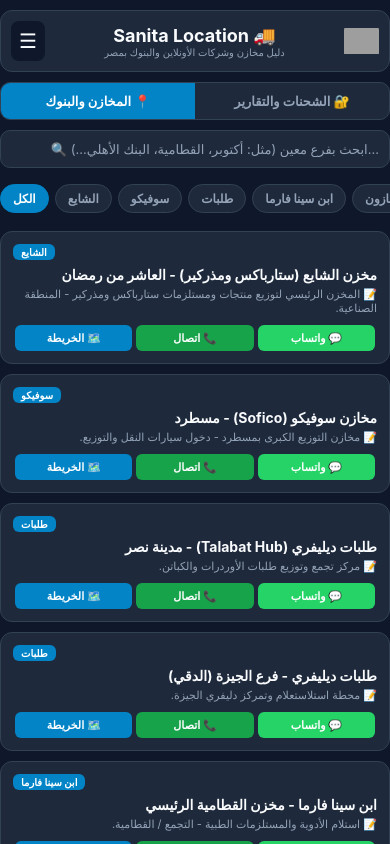
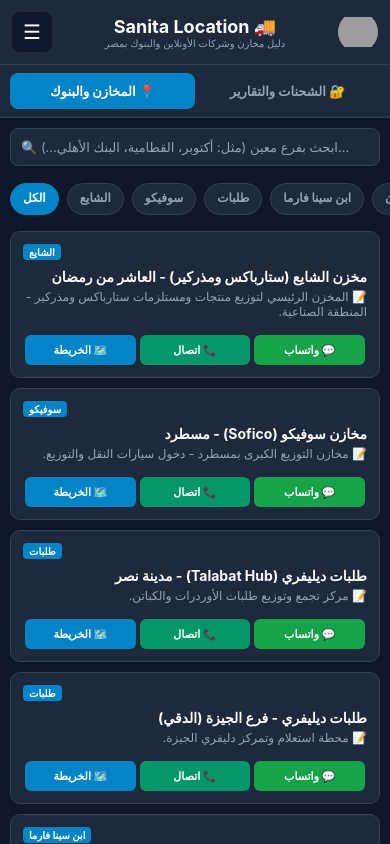
Before and after one commit to bodaahmed500a-ops/sanita-location, a React Native app: screen / in a window 390 px wide. Built offline with nearby package versions, Linux system fonts and the light colour scheme; grey boxes are pictures that could not be loaded.

Commit message:
Update App.js

```diff
--- a/App.js
+++ b/App.js
@@ -40,7 +40,7 @@
     name: 'طلبات ديليفري - فرع الجيزة (الدقي)',
     company: 'طلبات',
     phone: '19912',
-    notes: 'محطة استلاستعلام وتمركز دليفري الجيزة.',
+    notes: 'محطة استعلام وتمركز دليفري الجيزة.',
     mapsUrl: 'https://maps.google.com/?q=Talabat+Dokki'
   },
   {
@@ -819,452 +819,86 @@
 }
 
 const styles = StyleSheet.create({
-  container: {
-    flex: 1,
-    paddingHorizontal: 12,
-    paddingTop: 10,
-  },
-  offlineBanner: {
-    backgroundColor: '#EF4444',
-    padding: 6,
-    borderRadius: 6,
-    alignItems: 'center',
-    marginBottom: 8,
-  },
-  offlineText: {
-    color: '#FFF',
-    fontSize: 12,
-    fontWeight: 'bold',
-  },
-  header: {
-    flexDirection: 'row',
-    alignItems: 'center',
-    padding: 10,
-    borderRadius: 12,
-    borderWidth: 1,
-    marginBottom: 10,
-  },
-  menuBtn: {
-    padding: 8,
-    borderRadius: 8,
-  },
-  headerTextContainer: {
-    flex: 1,
-    alignItems: 'center',
-  },
-  title: {
-    fontSize: 18,
-    fontWeight: 'bold',
-  },
-  subtitle: {
-    fontSize: 10,
-    color: '#94A3B8',
-  },
-  logo: {
-    width: 35,
-    height: 35,
-    borderRadius: 6,
-  },
-  tabContainer: {
-    flexDirection: 'row',
-    borderRadius: 10,
-    borderWidth: 1,
-    marginBottom: 10,
-    overflow: 'hidden',
-  },
-  tabBtn: {
-    flex: 1,
-    paddingVertical: 10,
-    alignItems: 'center',
-  },
-  activeTabBtn: {
-    backgroundColor: '#0284C7',
-  },
-  tabText: {
-    fontSize: 13,
-    fontWeight: 'bold',
-    color: '#94A3B8',
-  },
-  activeTabText: {
-    color: '#FFF',
-  },
-  searchInput: {
-    padding: 10,
-    borderRadius: 10,
-    borderWidth: 1,
-    marginBottom: 8,
-    fontSize: 13,
-    textAlign: 'right',
-  },
-  chipsRow: {
-    alignItems: 'center',
-    paddingRight: 4,
-  },
-  chip: {
-    paddingHorizontal: 12,
-    paddingVertical: 6,
-    borderRadius: 20,
-    borderWidth: 1,
-    marginRight: 6,
-  },
-  activeChip: {
-    backgroundColor: '#0284C7',
-    borderColor: '#0284C7',
-  },
-  chipText: {
-    fontSize: 12,
-    fontWeight: 'bold',
-  },
-  activeChipText: {
-    color: '#FFF',
-  },
-  card: {
-    padding: 12,
-    borderRadius: 12,
-    borderWidth: 1,
-    marginBottom: 10,
-  },
-  cardHeader: {
-    flexDirection: 'row',
-    justifyContent: 'flex-start',
-    marginBottom: 6,
-  },
-  badge: {
-    backgroundColor: '#0284C7',
-    color: '#FFF',
-    fontSize: 10,
-    paddingHorizontal: 8,
-    paddingVertical: 2,
-    borderRadius: 6,
-    overflow: 'hidden',
-    fontWeight: 'bold',
-  },
-  cardTitle: {
-    fontSize: 14,
-    fontWeight: 'bold',
-    marginBottom: 4,
-    textAlign: 'right',
-  },
-  notes: {
-    fontSize: 11,
-    marginBottom: 10,
-    textAlign: 'right',
-  },
-  btnGroup: {
-    flexDirection: 'row',
-    justifyContent: 'space-between',
-  },
-  btn: {
-    flex: 1,
-    paddingVertical: 6,
-    borderRadius: 6,
-    alignItems: 'center',
-    marginHorizontal: 2,
-  },
-  mapBtn: {
-    backgroundColor: '#0284C7',
-  },
-  callBtn: {
-    backgroundColor: '#16A34A',
-  },
-  waBtn: {
-    backgroundColor: '#25D366',
-  },
-  btnText: {
-    color: '#FFF',
-    fontSize: 11,
-    fontWeight: 'bold',
-  },
-  statsRow: {
-    flexDirection: 'row',
-    justifyContent: 'space-between',
-    marginBottom: 10,
-  },
-  statBox: {
-    flex: 1,
-    padding: 10,
-    borderRadius: 10,
-    borderWidth: 1,
-    alignItems: 'center',
-    marginHorizontal: 4,
-  },
-  statNumber: {
-    fontSize: 18,
-    fontWeight: 'bold',
-    color: '#38BDF8',
-  },
-  statLabel: {
-    fontSize: 11,
-  },
-  formContainer: {
-    padding: 12,
-    borderRadius: 12,
-    borderWidth: 1,
-  },
-  formSectionTitle: {
-    fontSize: 14,
-    fontWeight: 'bold',
-    color: '#38BDF8',
-    marginBottom: 8,
-    textAlign: 'right',
-  },
-  input: {
-    padding: 10,
-    borderRadius: 8,
-    borderWidth: 1,
-    marginBottom: 8,
-    fontSize: 12,
-    textAlign: 'right',
-  },
-  submitBtn: {
-    backgroundColor: '#16A34A',
-    padding: 10,
-    borderRadius: 8,
-    alignItems: 'center',
-    marginTop: 4,
-  },
-  submitBtnText: {
-    color: '#FFF',
-    fontSize: 13,
-    fontWeight: 'bold',
-  },
-  rowBetweenContainer: {
-    flexDirection: 'row-reverse',
-    justifyContent: 'space-between',
-    alignItems: 'center',
-    marginTop: 10,
-    marginBottom: 6,
-  },
-  exportAllBtn: {
-    backgroundColor: '#25D366',
-    paddingHorizontal: 10,
-    paddingVertical: 4,
-    borderRadius: 6,
-  },
-  exportAllBtnText: {
-    color: '#FFF',
-    fontSize: 10,
-    fontWeight: 'bold',
-  },
-  noDataText: {
-    textAlign: 'center',
-    fontSize: 12,
-    marginTop: 10,
-  },
-  savedCard: {
-    padding: 10,
-    borderRadius: 10,
-    borderWidth: 1,
-    marginBottom: 8,
-  },
-  rowBetween: {
-    flexDirection: 'row-reverse',
-    justifyContent: 'space-between',
-    marginBottom: 4,
-  },
-  savedDate: {
-    fontSize: 10,
-  },
-  savedDriver: {
-    fontSize: 12,
-    fontWeight: 'bold',
-  },
-  savedDetails: {
-    fontSize: 11,
-    textAlign: 'right',
-    marginBottom: 2,
-  },
-  savedPhone: {
-    fontSize: 11,
-    color: '#38BDF8',
-    textAlign: 'right',
-    marginBottom: 8,
-  },
-  statusButtonsRow: {
-    flexDirection: 'row',
-    justifyContent: 'space-between',
-  },
-  arrivalBtn: {
-    backgroundColor: '#16A34A',
-    flex: 1,
-    padding: 6,
-    borderRadius: 6,
-    alignItems: 'center',
-    marginHorizontal: 2,
-  },
-  finishBtn: {
-    backgroundColor: '#D97706',
-    flex: 1,
-    padding: 6,
-    borderRadius: 6,
-    alignItems: 'center',
-    marginHorizontal: 2,
-  },
-  deleteBtn: {
-    backgroundColor: '#EF4444',
-    flex: 1,
-    padding: 6,
-    borderRadius: 6,
-    alignItems: 'center',
-    marginHorizontal: 2,
-  },
-  statusBtnText: {
-    color: '#FFF',
-    fontSize: 10,
-    fontWeight: 'bold',
-  },
-  drawerOverlay: {
-    flex: 1,
-    backgroundColor: 'rgba(0,0,0,0.6)',
-    justifyContent: 'flex-end',
-  },
-  drawerContent: {
-    borderTopLeftRadius: 20,
-    borderTopRightRadius: 20,
-    padding: 16,
-    maxHeight: '80%',
-  },
-  drawerHeaderRow: {
-    flexDirection: 'row-reverse',
-    justifyContent: 'space-between',
-    alignItems: 'center',
-    marginBottom: 14,
-  },
-  drawerTitle: {
-    fontSize: 16,
-    fontWeight: 'bold',
-  },
-  settingItemRow: {
-    flexDirection: 'row-reverse',
-    justifyContent: 'space-between',
-    alignItems: 'center',
-    paddingVertical: 10,
-    borderBottomWidth: 1,
-  },
-  settingLabel: {
-    fontSize: 13,
-    fontWeight: 'bold',
-    textAlign: 'right',
-  },
-  settingSub: {
-    fontSize: 10,
-    textAlign: 'right',
-  },
-  changePinBtn: {
-    backgroundColor: '#0284C7',
-    padding: 10,
-    borderRadius: 8,
-    alignItems: 'center',
-    marginVertical: 10,
-  },
-  changePinBtnText: {
-    color: '#FFF',
-    fontSize: 12,
-    fontWeight: 'bold',
-  },
-  drawerSectionBox: {
-    padding: 10,
-    borderRadius: 10,
-    borderWidth: 1,
-    marginTop: 10,
-  },
-  drawerSectionTitle: {
-    fontSize: 12,
-    fontWeight: 'bold',
-    marginBottom: 6,
-    textAlign: 'right',
-  },
-  drawerInfoText: {
-    fontSize: 11,
-    textAlign: 'right',
-  },
-  drawerInfoValue: {
-    fontSize: 11,
-    fontWeight: 'bold',
-    textAlign: 'right',
-    marginBottom: 8,
-  },
-  drawerContactRow: {
-    flexDirection: 'row',
-    justifyContent: 'center',
-  },
-  drawerWaBtn: {
-    backgroundColor: '#25D366',
-    padding: 8,
-    borderRadius: 6,
-    alignItems: 'center',
-    flex: 1,
-  },
-  drawerBtnText: {
-    color: '#FFF',
-    fontSize: 11,
-    fontWeight: 'bold',
-  },
-  closeDrawerBtn: {
-    backgroundColor: '#334155',
-    padding: 10,
-    borderRadius: 8,
-    alignItems: 'center',
-    marginTop: 14,
-  },
-  closeDrawerBtnText: {
-    color: '#FFF',
-    fontSize: 12,
-    fontWeight: 'bold',
-  },
-  modalOverlay: {
-    flex: 1,
-    backgroundColor: 'rgba(0,0,0,0.6)',
-    justifyContent: 'center',
-    alignItems: 'center',
-    padding: 20,
-  },
-  modalContent: {
-    width: '100%',
-    padding: 16,
-    borderRadius: 12,
-    borderWidth: 1,
-  },
-  modalTitle: {
-    fontSize: 16,
-    fontWeight: 'bold',
-    textAlign: 'right',
-    marginBottom: 6,
-  },
-  modalSub: {
-    fontSize: 12,
-    textAlign: 'right',
-    marginBottom: 10,
-  },
-  modalInput: {
-    padding: 10,
-    borderRadius: 8,
-    borderWidth: 1,
-    marginBottom: 12,
-    fontSize: 14,
-    textAlign: 'right',
-  },
-  modalBtnRow: {
-    flexDirection: 'row',
-    justifyContent: 'space-between',
-  },
-  modalCancelBtn: {
-    flex: 1,
-    padding: 10,
-    borderRadius: 8,
-    alignItems: 'center',
-    marginLeft: 6,
-  },
-  modalConfirmBtn: {
-    flex: 1,
-    backgroundColor: '#16A34A',
-    padding: 10,
-    borderRadius: 8,
-    alignItems: 'center',
-    marginRight: 6,
-  },
-  modalBtnText: {
-    fontSize: 13,
-    fontWeight: 'bold',
-  },
+  container: { flex: 1 },
+  offlineBanner: { backgroundColor: '#EF4444', padding: 6, alignItems: 'center' },
+  offlineText: { color: '#FFFFFF', fontSize: 12, fontWeight: 'bold' },
+  header: { flexDirection: 'row', alignItems: 'center', justifyContent: 'space-between', padding: 12, borderBottomWidth: 1 },
+  menuBtn: { width: 40, height: 40, borderRadius: 8, justifyContent: 'center', alignItems: 'center' },
+  headerTextContainer: { flex: 1, alignItems: 'center', marginHorizontal: 10 },
+  title: { fontSize: 18, fontWeight: 'bold' },
+  subtitle: { fontSize: 10, color: '#94A3B8' },
+  logo: { width: 40, height: 40, borderRadius: 20 },
+  tabContainer: { flexDirection: 'row', borderBottomWidth: 1, paddingHorizontal: 10, paddingVertical: 8 },
+  tabBtn: { flex: 1, paddingVertical: 10, alignItems: 'center', borderRadius: 8 },
+  activeTabBtn: { backgroundColor: '#0284C7' },
+  tabText: { fontSize: 13, fontWeight: 'bold', color: '#94A3B8' },
+  activeTabText: { color: '#FFFFFF' },
+  searchInput: { margin: 10, padding: 10, borderRadius: 8, borderWidth: 1, fontSize: 13 },
+  chipsRow: { paddingHorizontal: 10, alignItems: 'center' },
+  chip: { paddingHorizontal: 12, paddingVertical: 6, borderRadius: 16, borderWidth: 1, marginRight: 8, height: 32 },
+  activeChip: { backgroundColor: '#0284C7', borderColor: '#0284C7' },
+  chipText: { fontSize: 12, fontWeight: 'bold' },
+  activeChipText: { color: '#FFFFFF' },
+  card: { marginHorizontal: 10, marginBottom: 10, padding: 12, borderRadius: 10, borderWidth: 1 },
+  cardHeader: { flexDirection: 'row', marginBottom: 4 },
+  badge: { fontSize: 10, backgroundColor: '#0284C7', color: '#FFFFFF', paddingHorizontal: 6, paddingVertical: 2, borderRadius: 4, overflow: 'hidden', fontWeight: 'bold' },
+  cardTitle: { fontSize: 14, fontWeight: 'bold', marginVertical: 4 },
+  notes: { fontSize: 12, marginBottom: 10 },
+  btnGroup: { flexDirection: 'row', justifyContent: 'space-between', marginTop: 6 },
+  btn: { flex: 1, paddingVertical: 8, borderRadius: 6, alignItems: 'center', marginHorizontal: 2 },
+  mapBtn: { backgroundColor: '#0284C7' },
+  callBtn: { backgroundColor: '#059669' },
+  waBtn: { backgroundColor: '#16A34A' },
+  btnText: { color: '#FFFFFF', fontSize: 11, fontWeight: 'bold' },
+  statsRow: { flexDirection: 'row', padding: 10, justifyContent: 'space-between' },
+  statBox: { flex: 1, padding: 12, borderRadius: 10, borderWidth: 1, alignItems: 'center', marginHorizontal: 5 },
+  statNumber: { fontSize: 18, fontWeight: 'bold', color: '#38BDF8' },
+  statLabel: { fontSize: 11, marginTop: 4 },
+  formContainer: { margin: 10, padding: 12, borderRadius: 10, borderWidth: 1 },
+  formSectionTitle: { fontSize: 14, fontWeight: 'bold', color: '#38BDF8', marginBottom: 10 },
+  input: { borderWidth: 1, borderRadius: 8, padding: 10, fontSize: 13, marginBottom: 10 },
+  submitBtn: { backgroundColor: '#16A34A', padding: 12, borderRadius: 8, alignItems: 'center', marginTop: 5 },
+  submitBtnText: { color: '#FFFFFF', fontSize: 13, fontWeight: 'bold' },
+  rowBetweenContainer: { flexDirection: 'row', justifyContent: 'space-between', alignItems: 'center', paddingHorizontal: 10, marginBottom: 6 },
+  exportAllBtn: { backgroundColor: '#2563EB', paddingHorizontal: 10, paddingVertical: 6, borderRadius: 6 },
+  exportAllBtnText: { color: '#FFFFFF', fontSize: 11, fontWeight: 'bold' },
+  noDataText: { textAlign: 'center', marginTop: 20, fontSize: 13 },
+  savedCard: { marginHorizontal: 10, marginBottom: 10, padding: 12, borderRadius: 10, borderWidth: 1 },
+  rowBetween: { flexDirection: 'row', justifyContent: 'space-between', marginBottom: 4 },
+  savedDate: { fontSize: 10 },
+  savedDriver: { fontSize: 13, fontWeight: 'bold' },
+  savedDetails: { fontSize: 12, marginVertical: 2 },
+  savedPhone: { fontSize: 12, color: '#38BDF8', marginVertical: 2, fontWeight: 'bold' },
+  statusButtonsRow: { flexDirection: 'row', justifyContent: 'space-between', marginTop: 10 },
+  arrivalBtn: { flex: 1, backgroundColor: '#16A34A', padding: 6, borderRadius: 6, alignItems: 'center', marginHorizontal: 2 },
+  finishBtn: { flex: 1, backgroundColor: '#D97706', padding: 6, borderRadius: 6, alignItems: 'center', marginHorizontal: 2 },
+  deleteBtn: { flex: 1, backgroundColor: '#DC2626', padding: 6, borderRadius: 6, alignItems: 'center', marginHorizontal: 2 },
+  statusBtnText: { color: '#FFFFFF', fontSize: 10, fontWeight: 'bold' },
+  drawerOverlay: { flex: 1, backgroundColor: 'rgba(0,0,0,0.5)', justifyContent: 'flex-end' },
+  drawerContent: { height: '70%', borderTopLeftRadius: 20, borderTopRightRadius: 20, padding: 20 },
+  drawerHeaderRow: { flexDirection: 'row', justifyContent: 'space-between', alignItems: 'center', marginBottom: 15 },
+  drawerTitle: { fontSize: 16, fontWeight: 'bold' },
+  settingItemRow: { flexDirection: 'row', justifyContent: 'space-between', alignItems: 'center', paddingVertical: 12, borderBottomWidth: 1 },
+  settingLabel: { fontSize: 13, fontWeight: 'bold' },
+  settingSub: { fontSize: 11, marginTop: 2 },
+  changePinBtn: { backgroundColor: '#0284C7', padding: 10, borderRadius: 8, alignItems: 'center', marginVertical: 15 },
+  changePinBtnText: { color: '#FFFFFF', fontSize: 12, fontWeight: 'bold' },
+  drawerSectionBox: { padding: 12, borderRadius: 10, borderWidth: 1, marginVertical: 10 },
+  drawerSectionTitle: { fontSize: 13, fontWeight: 'bold', marginBottom: 8 },
+  drawerInfoText: { fontSize: 11 },
+  drawerInfoValue: { fontSize: 12, fontWeight: 'bold', marginBottom: 8 },
+  drawerContactRow: { marginTop: 5 },
+  drawerWaBtn: { backgroundColor: '#16A34A', padding: 8, borderRadius: 6, alignItems: 'center' },
+  drawerBtnText: { color: '#FFFFFF', fontSize: 11, fontWeight: 'bold' },
+  closeDrawerBtn: { backgroundColor: '#334155', padding: 10, borderRadius: 8, alignItems: 'center', marginTop: 10 },
+  closeDrawerBtnText: { color: '#FFFFFF', fontSize: 12, fontWeight: 'bold' },
+  modalOverlay: { flex: 1, backgroundColor: 'rgba(0,0,0,0.6)', justifyContent: 'center', alignItems: 'center' },
+  modalContent: { width: '85%', padding: 20, borderRadius: 12, borderWidth: 1 },
+  modalTitle: { fontSize: 16, fontWeight: 'bold', color: '#38BDF8', marginBottom: 8 },
+  modalSub: { fontSize: 12, marginBottom: 15 },
+  modalInput: { borderWidth: 1, borderRadius: 8, padding: 10, fontSize: 14, marginBottom: 15 },
+  modalBtnRow: { flexDirection: 'row', justifyContent: 'space-between' },
+  modalCancelBtn: { flex: 1, padding: 10, borderRadius: 8, alignItems: 'center', marginRight: 5 },
+  modalConfirmBtn: { flex: 1, backgroundColor: '#0284C7', padding: 10, borderRadius: 8, alignItems: 'center', marginLeft: 5 },
+  modalBtnText: { fontSize: 13, fontWeight: 'bold', color: '#FFFFFF' }
 });
```
